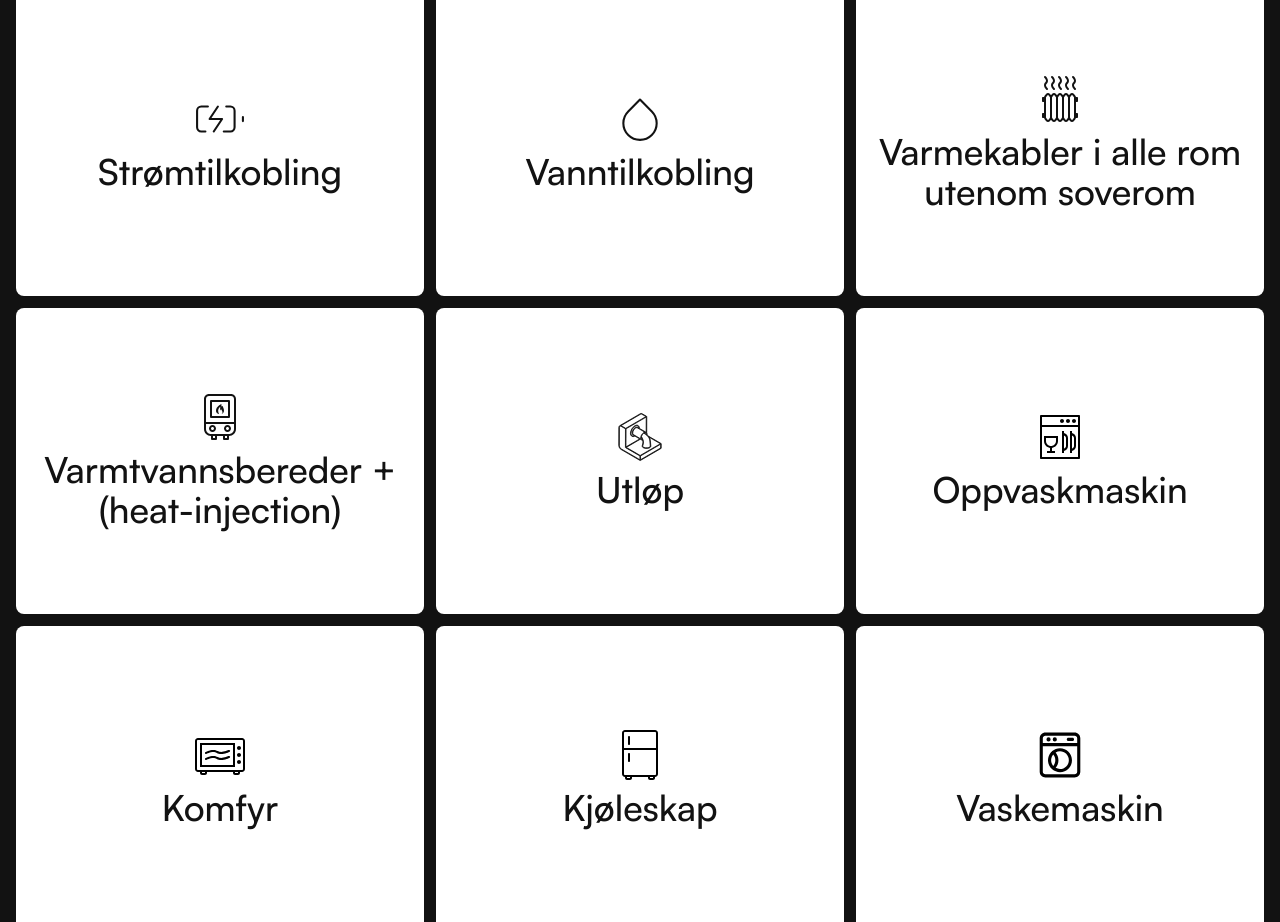
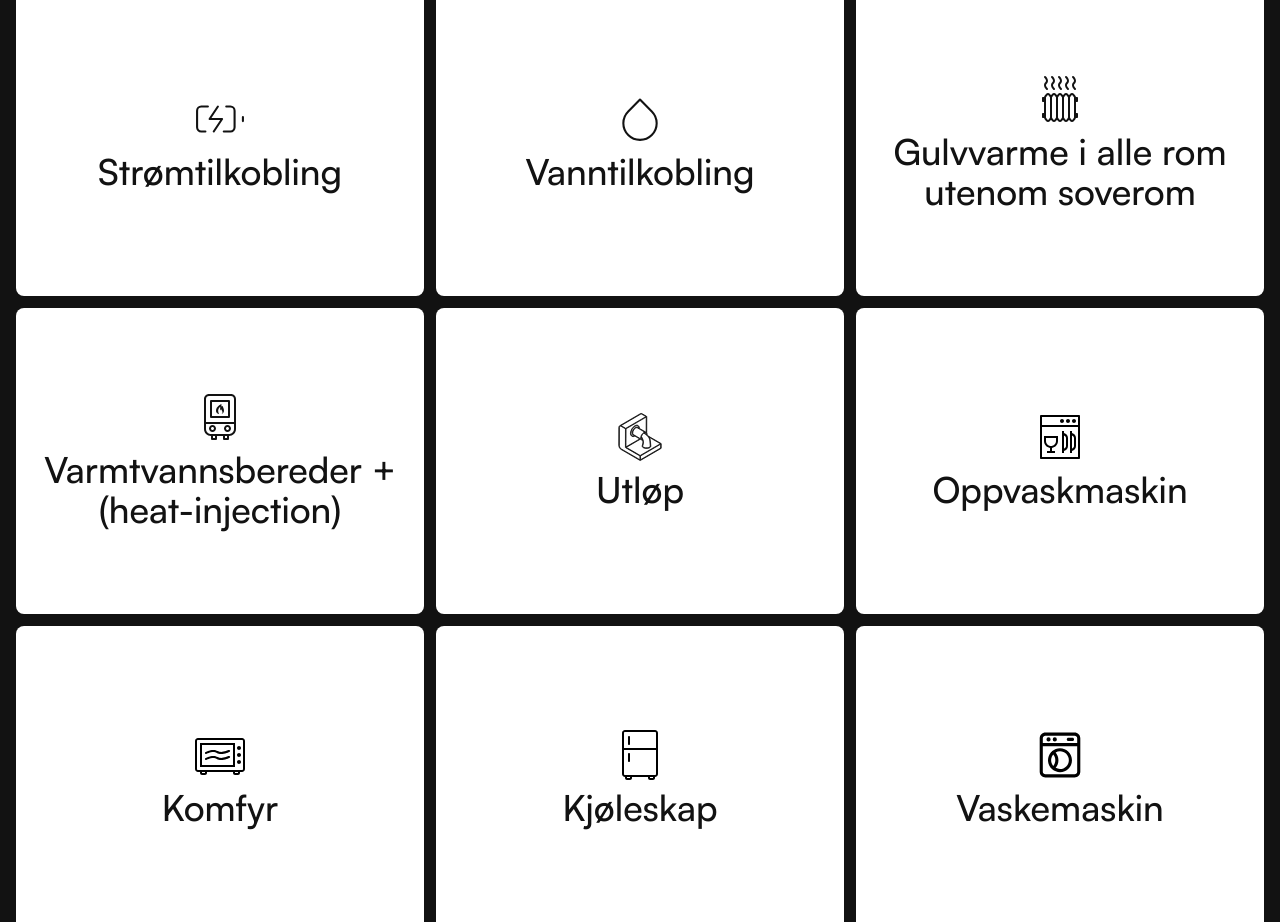
Before and after one commit to tariknh/lofothuset, a Next.js app: page /modeller/eggum-lodge in a window 1280 px wide. Shown: the part 4605-5527 px from the top of the page. Built offline with nearby package versions, Linux system fonts and the light colour scheme.

Commit message:
gulvvarme istedenfor

```diff
--- a/components/modeller/ModellFordelerV2.tsx
+++ b/components/modeller/ModellFordelerV2.tsx
@@ -93,7 +93,7 @@ function ModellFordelerV2() {
           image="/water.svg"
         />
         <Fordel
-          title="Varmekabler i alle rom utenom soverom"
+          title="Gulvvarme i alle rom utenom soverom"
           text="Mindre rot og enklere livsstil, kan redusere eiendeler med 40-60%"
           image="/radiator.svg"
         />
```
